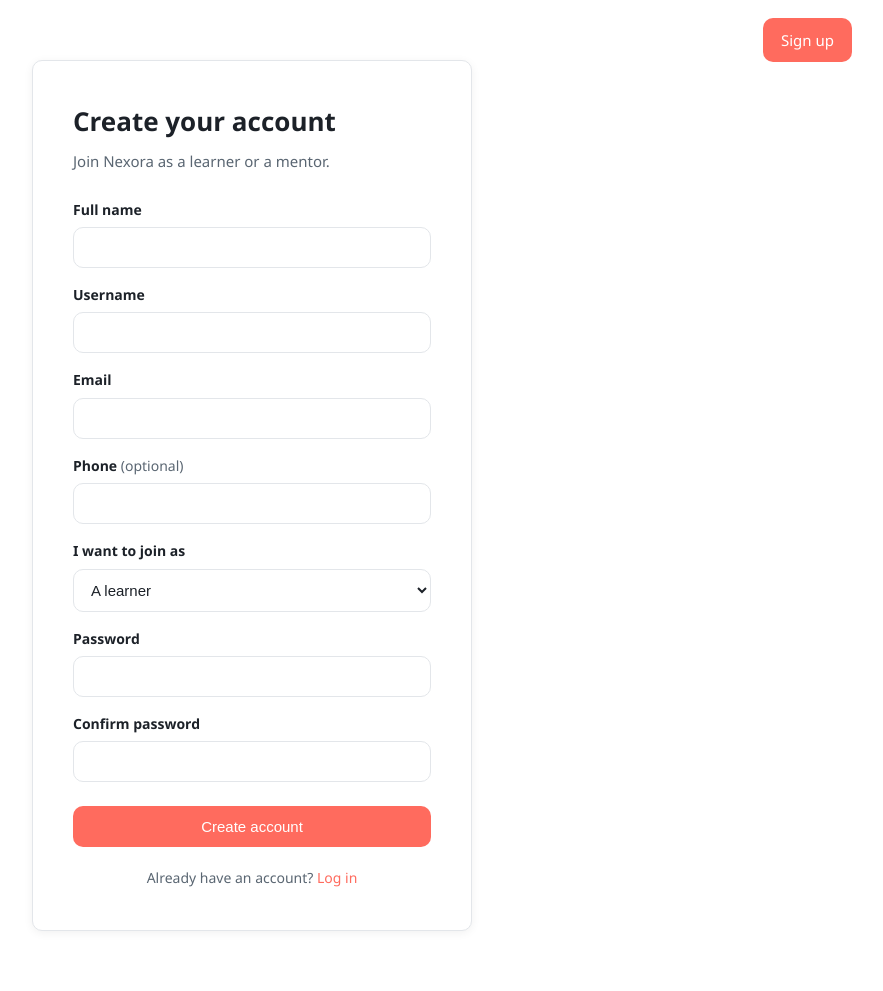
After one commit to ANishKatwal08/Nexora, a Flask app: page /register in a window 1280 px wide. The commit adds this page. Shown: the whole page, without its empty margins (388-1271 px from the left). Run offline with Flask 3, Linux system fonts and the light colour scheme.

Commit message:
Added user registration with validation and password hashing

```diff
--- a/app/__init__.py
+++ b/app/__init__.py
@@ -7,8 +7,11 @@ def create_app():
     app = Flask(__name__)
     app.config.from_object(Config)
 
-    # Ensure database tables exist on startup
     create_tables()
+
+    # Register blueprints
+    from app.routes.authRoutes import bp as auth_bp
+    app.register_blueprint(auth_bp)
 
     @app.route("/")
     def home():
--- a/app/controllers/authController.py
+++ b/app/controllers/authController.py
@@ -1,165 +1,51 @@
-from flask import render_template, redirect, url_for, request, flash, session
-from werkzeug.security import generate_password_hash, check_password_hash
-from app.database import db
-from datetime import datetime
+from flask import render_template, request, redirect, url_for, flash
+from werkzeug.security import generate_password_hash
+from app.repository import user_repo
 
 
-# ---------- User Model ----------
-class User(db.Model):
-    __tablename__ = 'users'
+def register():
+    if request.method == "GET":
+        return render_template("auth/register.html")
 
-    id = db.Column(db.Integer, primary_key=True)
-    username = db.Column(db.String(80), unique=True, nullable=False)
-    email = db.Column(db.String(120), unique=True, nullable=False)
-    password = db.Column(db.String(200), nullable=False)
+    # POST, read the submitted form
+    name = request.form.get("name", "").strip()
+    username = request.form.get("username", "").strip()
+    email = request.form.get("email", "").strip().lower()
+    phone = request.form.get("phone", "").strip()
+    role = request.form.get("role", "learner")
+    password = request.form.get("password", "")
+    confirm = request.form.get("confirm", "")
 
-    # Nexora-specific fields
-    role = db.Column(db.String(20), default='learner')   # 'learner', 'mentor', or 'both'
-    full_name = db.Column(db.String(120))
-    bio = db.Column(db.Text)
-    skills = db.Column(db.String(300))                   # comma-separated for now
-    created_at = db.Column(db.DateTime, default=datetime.utcnow)
+    # Validation
+    if not name or not username or not email or not password:
+        flash("Please fill in all required fields.", "danger")
+        return render_template("auth/register.html")
 
-    def set_password(self, raw_password):
-        self.password = generate_password_hash(raw_password)
+    if len(password) < 8:
+        flash("Password must be at least 8 characters.", "danger")
+        return render_template("auth/register.html")
 
-    def check_password(self, raw_password):
-        return check_password_hash(self.password, raw_password)
+    if password != confirm:
+        flash("Passwords do not match.", "danger")
+        return render_template("auth/register.html")
 
+    if role not in ("learner", "mentor"):
+        role = "learner"
 
-# ---------- Public Pages ----------
-def home():
-    return render_template('home.html')
+    # Check for existing account
+    if user_repo.get_user_by_email(email):
+        flash("An account with that email already exists.", "danger")
+        return render_template("auth/register.html")
 
+    if user_repo.get_user_by_username(username):
+        flash("That username is already taken.", "danger")
+        return render_template("auth/register.html")
 
-def about():
-    return render_template('about.html')
+    # Hash the password, then store
+    password_hash = generate_password_hash(password)
+    phone_value = phone if phone else None
 
+    user_repo.create_user(name, username, email, phone_value, password_hash, role)
 
-# ---------- Registration ----------
-def register_user():
-    if request.method == 'POST':
-        username = request.form.get('username', '').strip()
-        email = request.form.get('email', '').strip().lower()
-        password = request.form.get('password', '')
-        confirm = request.form.get('confirm_password', '')
-        role = request.form.get('role', 'learner')
-        full_name = request.form.get('full_name', '').strip()
-
-        # Basic validation
-        if not username or not email or not password:
-            flash('All fields are required.', 'error')
-            return redirect(url_for('auth.register'))
-
-        if password != confirm:
-            flash('Passwords do not match.', 'error')
-            return redirect(url_for('auth.register'))
-
-        if len(password) < 6:
-            flash('Password must be at least 6 characters.', 'error')
-            return redirect(url_for('auth.register'))
-
-        if role not in ('learner', 'mentor', 'both'):
-            role = 'learner'
-
-        # Uniqueness checks
-        if User.query.filter_by(email=email).first():
-            flash('Email already registered.', 'error')
-            return redirect(url_for('auth.register'))
-
-        if User.query.filter_by(username=username).first():
-            flash('Username already taken.', 'error')
-            return redirect(url_for('auth.register'))
-
-        # Create new user
-        new_user = User(
-            username=username,
-            email=email,
-            role=role,
-            full_name=full_name
-        )
-        new_user.set_password(password)
-
-        db.session.add(new_user)
-        db.session.commit()
-
-        flash('Registration successful! Please log in.', 'success')
-        return redirect(url_for('auth.login'))
-
-    return render_template('register.html')
-
-
-# ---------- Login ----------
-def login_user():
-    # If already logged in, send to dashboard
-    if 'user_id' in session:
-        return redirect(url_for('auth.dashboard'))
-
-    if request.method == 'POST':
-        email = request.form.get('email', '').strip().lower()
-        password = request.form.get('password', '')
-
-        user = User.query.filter_by(email=email).first()
-
-        if user and user.check_password(password):
-            session['user_id'] = user.id
-            session['username'] = user.username
-            session['role'] = user.role
-            flash(f'Welcome back, {user.username}!', 'success')
-            return redirect(url_for('auth.dashboard'))
-
-        flash('Invalid email or password.', 'error')
-        return redirect(url_for('auth.login'))
-
-    return render_template('login.html')
-
-
-# ---------- Logout ----------
-def logout_user():
-    session.clear()
-    flash('You have been logged out.', 'success')
-    return redirect(url_for('auth.login'))
-
-
-# ---------- Dashboard ----------
-def dashboard():
-    if 'user_id' not in session:
-        flash('Please log in to access your dashboard.', 'error')
-        return redirect(url_for('auth.login'))
-
-    user = User.query.get(session['user_id'])
-    if not user:
-        session.clear()
-        return redirect(url_for('auth.login'))
-
-    # Show different dashboard based on role
-    if user.role == 'mentor':
-        return render_template('dashboard.html', user=user, view='mentor')
-    elif user.role == 'both':
-        return render_template('dashboard.html', user=user, view='both')
-    else:
-        return render_template('dashboard.html', user=user, view='learner')
-
-
-# ---------- Profile ----------
-def profile():
-    if 'user_id' not in session:
-        return redirect(url_for('auth.login'))
-
-    user = User.query.get(session['user_id'])
-
-    if request.method == 'POST':
-        user.full_name = request.form.get('full_name', '').strip()
-        user.bio = request.form.get('bio', '').strip()
-        user.skills = request.form.get('skills', '').strip()
-
-        new_role = request.form.get('role')
-        if new_role in ('learner', 'mentor', 'both'):
-            user.role = new_role
-            session['role'] = new_role
-
-        db.session.commit()
-        flash('Profile updated successfully.', 'success')
-        return redirect(url_for('auth.profile'))
-
-    return render_template('profile.html', user=user)
+    flash("Account created. You can now log in.", "success")
+    return redirect(url_for("auth.login"))
--- a/app/static/css/style.css
+++ b/app/static/css/style.css
@@ -471,3 +471,68 @@ a:hover { text-decoration: underline; }
     gap: 20px;
   }
 }
+/* Auth pages */
+.auth-wrap {
+  display: flex;
+  justify-content: center;
+  padding: 60px 20px;
+}
+.auth-card {
+  background-color: var(--surface);
+  border: 1px solid var(--border);
+  border-radius: var(--radius);
+  box-shadow: var(--shadow);
+  padding: 40px;
+  width: 100%;
+  max-width: 440px;
+}
+.auth-title {
+  font-size: 26px;
+  font-weight: 700;
+  margin-bottom: 6px;
+}
+.auth-sub {
+  color: var(--text-muted);
+  font-size: 15px;
+  margin-bottom: 26px;
+}
+.field {
+  margin-bottom: 16px;
+}
+.field label {
+  display: block;
+  font-size: 14px;
+  font-weight: 600;
+  margin-bottom: 6px;
+}
+.field .optional {
+  color: var(--text-muted);
+  font-weight: 400;
+}
+.field input,
+.field select {
+  width: 100%;
+  padding: 11px 13px;
+  border: 1px solid var(--border);
+  border-radius: var(--radius);
+  background-color: var(--bg);
+  color: var(--text);
+  font-size: 15px;
+  outline: none;
+}
+.field input:focus,
+.field select:focus {
+  border-color: var(--accent);
+}
+.auth-btn {
+  width: 100%;
+  padding: 12px;
+  font-size: 15px;
+  margin-top: 8px;
+}
+.auth-foot {
+  text-align: center;
+  font-size: 14px;
+  color: var(--text-muted);
+  margin-top: 20px;
+}
--- /dev/null
+++ b/app/templates/auth/register.html
@@ -0,0 +1,56 @@
+{% extends "base.html" %}
+
+{% block title %}Sign up for Nexora{% endblock %}
+
+{% block content %}
+<div class="auth-wrap">
+    <div class="auth-card">
+        <h1 class="auth-title">Create your account</h1>
+        <p class="auth-sub">Join Nexora as a learner or a mentor.</p>
+
+        <form method="POST" action="{{ url_for('auth.register') }}">
+            <div class="field">
+                <label for="name">Full name</label>
+                <input type="text" id="name" name="name" required>
+            </div>
+
+            <div class="field">
+                <label for="username">Username</label>
+                <input type="text" id="username" name="username" required>
+            </div>
+
+            <div class="field">
+                <label for="email">Email</label>
+                <input type="email" id="email" name="email" required>
+            </div>
+
+            <div class="field">
+                <label for="phone">Phone <span class="optional">(optional)</span></label>
+                <input type="text" id="phone" name="phone">
+            </div>
+
+            <div class="field">
+                <label for="role">I want to join as</label>
+                <select id="role" name="role">
+                    <option value="learner">A learner</option>
+                    <option value="mentor">A mentor</option>
+                </select>
+            </div>
+
+            <div class="field">
+                <label for="password">Password</label>
+                <input type="password" id="password" name="password" required>
+            </div>
+
+            <div class="field">
+                <label for="confirm">Confirm password</label>
+                <input type="password" id="confirm" name="confirm" required>
+            </div>
+
+            <button type="submit" class="btn auth-btn">Create account</button>
+        </form>
+
+        <p class="auth-foot">Already have an account? <a href="#">Log in</a></p>
+    </div>
+</div>
+{% endblock %}
```
Also changed, not shown: app/repository/__init__.py (added, +41 -0 lines), app/repository/user_repo.py (added, +41 -0 lines), app/routes/authRoutes.py (+4 -25 lines).
